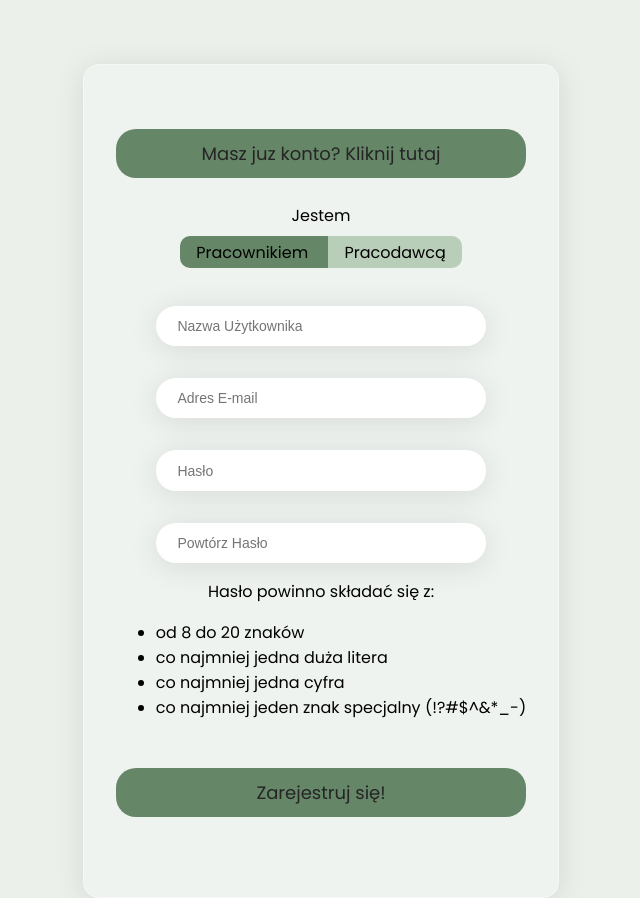
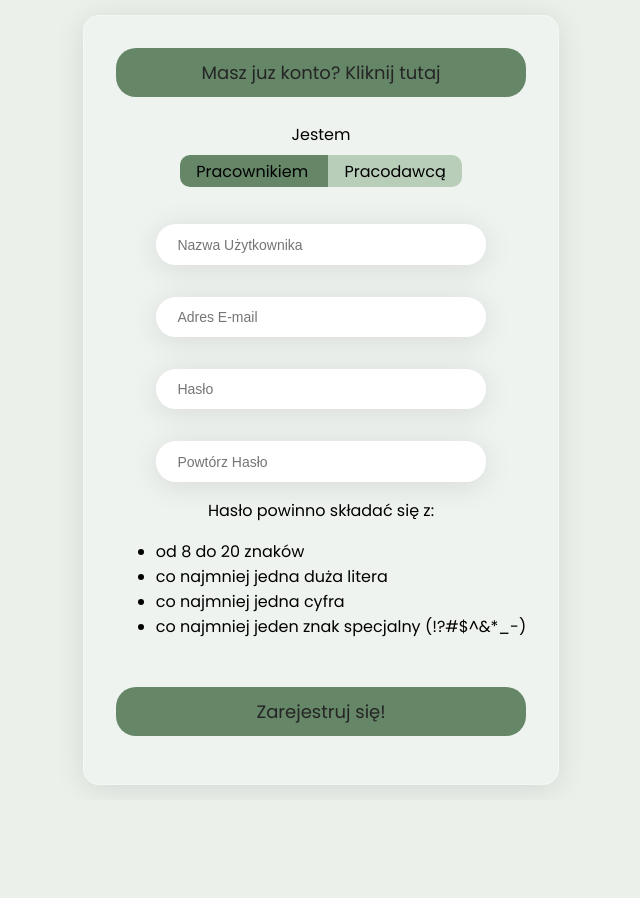
Before and after one commit to Siwek9/job-search-website, a PHP site: page /join-us.html in a window 1280 px wide. Shown: the whole page, without its empty margins (319-959 px from the left). After the commit the page ends 789 px from the top, so only its background shows below. Run offline with PHP 8.4, Linux system fonts and the light colour scheme; some libraries are stand-ins or nearby versions.

Commit message:
css skill issue by tomek (nie no żart xD)

```diff
--- a/assets/styles/form.css
+++ b/assets/styles/form.css
@@ -1,3 +1,7 @@
+html {
+    height: 100%;
+}
+
 body{
     width: 100%;
     height: 100%;
@@ -27,7 +31,9 @@ input[type="submit"]{
 
 .flex{
     display: flex;
+    height: 100%;
     justify-content: center;
+    align-items: center;
 }
 
 form{
@@ -35,13 +41,14 @@ form{
     display: flex;
     justify-content: center;
     flex-direction: column;
-    margin-top: 4rem;
-    padding: 4rem 2rem;
+    /* margin-top: 4vh; */
+    padding: 4vh 2rem;
     background: rgba(255, 255, 255, 0.2);
     border-radius: 16px;
     box-shadow: 0 4px 30px rgba(0, 0, 0, 0.1);
     backdrop-filter: blur(5px);
     border: 1px solid rgba(255, 255, 255, 0.3);
+    /* max-height: calc(100% - 8rem); */
 }
 
 input[type="text"], input[type="email"],input[type="password"]{
```
Also changed, not shown: join-us.html (indentation only).
